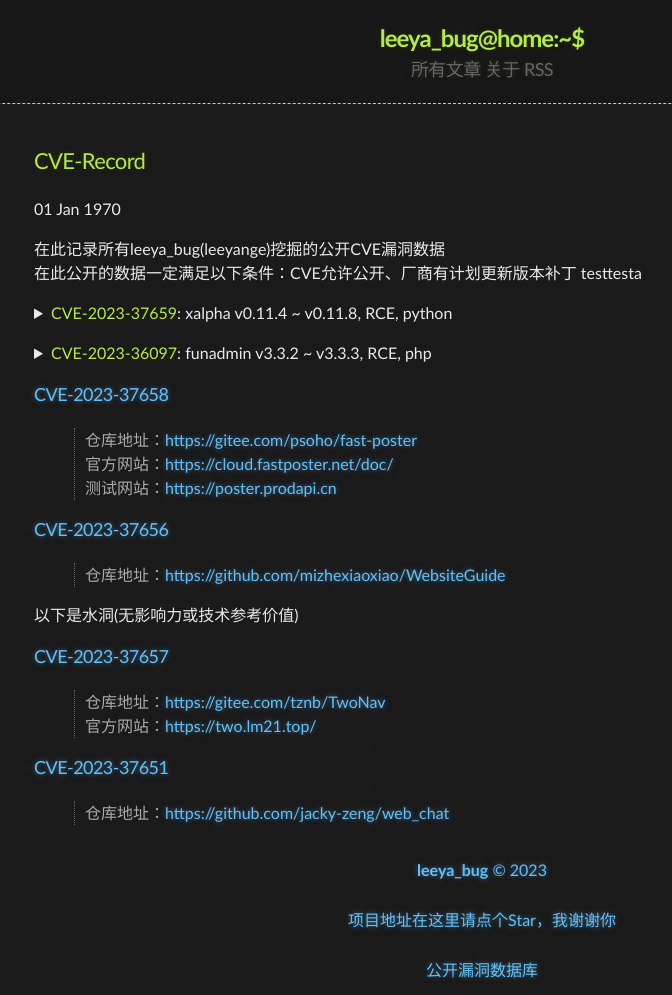
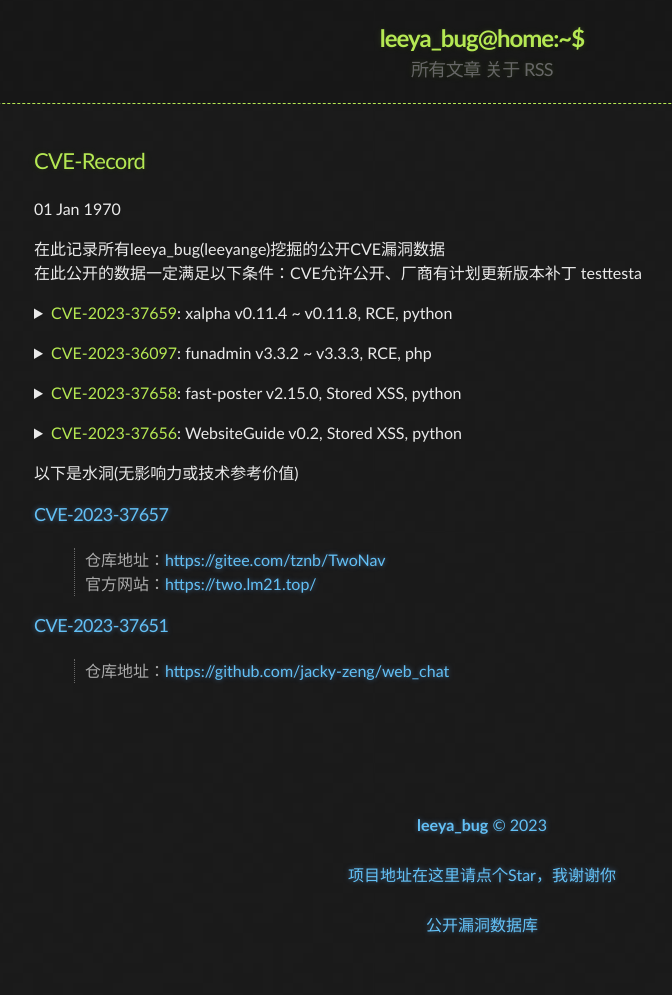
Before and after one commit to Leeyangee/leeyangee.github.io, a Jekyll site: the page built from _posts/1970-01-01-CVE-Record.md, in a window 1280 px wide. Shown: the whole page, without its empty margins (158-830 px from the left). Built offline with Jekyll 4.4.1, drawn with Linux system fonts in a browser that asks for light colours; after the commit the page ends 950 px from its top, so only the background shows below that.

Commit message:
Update 1970-01-01-CVE-Record.md

```diff
--- a/_posts/1970-01-01-CVE-Record.md
+++ b/_posts/1970-01-01-CVE-Record.md
@@ -24,13 +24,23 @@ published: true
       </code></pre>
 </details><p></p>
 
-### [CVE-2023-37658](https://cve.mitre.org/cgi-bin/cvename.cgi?name=CVE-2023-37658)
-> 仓库地址：<https://gitee.com/psoho/fast-poster>
-> 官方网站：<https://cloud.fastposter.net/doc/>
-> 测试网站：<https://poster.prodapi.cn>
+<details>
+      <summary><font color="#b5e853">CVE-2023-37658</font>: fast-poster v2.15.0, Stored XSS, python</summary>
+      <pre><code>
+<a id="cve_addr">CVE-2023-37658</a>
+仓库地址: <a id="cve_rep">https://gitee.com/psoho/fast-poster</a>
+官方网站: <a id="cve_rep">https://cloud.fastposter.net/doc</a>
+测试网站: <a id="cve_rep">https://poster.prodapi.cn</a>
+      </code></pre>
+</details><p></p>
 
-### [CVE-2023-37656](https://cve.mitre.org/cgi-bin/cvename.cgi?name=CVE-2023-37656)
-> 仓库地址：<https://github.com/mizhexiaoxiao/WebsiteGuide>
+<details>
+      <summary><font color="#b5e853">CVE-2023-37656</font>: WebsiteGuide v0.2, Stored XSS, python</summary>
+      <pre><code>
+<a id="cve_addr">CVE-2023-37656</a>
+仓库地址: <a id="cve_rep">https://github.com/mizhexiaoxiao/WebsiteGuide</a>
+      </code></pre>
+</details><p></p>
 
 以下是水洞(无影响力或技术参考价值)
 
@@ -43,8 +53,8 @@ published: true
 
 <script>
       t = document.querySelectorAll("#cve_addr");
-      for(var i = 0; i < a.length; i ++)t[i].href = "https://cve.mitre.org/cgi-bin/cvename.cgi?name=" + t[i].innerHTML;
+      for(var i = 0; i < t.length; i ++)t[i].href = "https://cve.mitre.org/cgi-bin/cvename.cgi?name=" + t[i].innerHTML;
 
       t = document.querySelectorAll("#cve_rep");
-      for(var i = 0; i < a.length; i ++)t[i].href = t[i].innerHTML;
+      for(var i = 0; i < t.length; i ++)t[i].href = t[i].innerHTML;
 </script>
```
